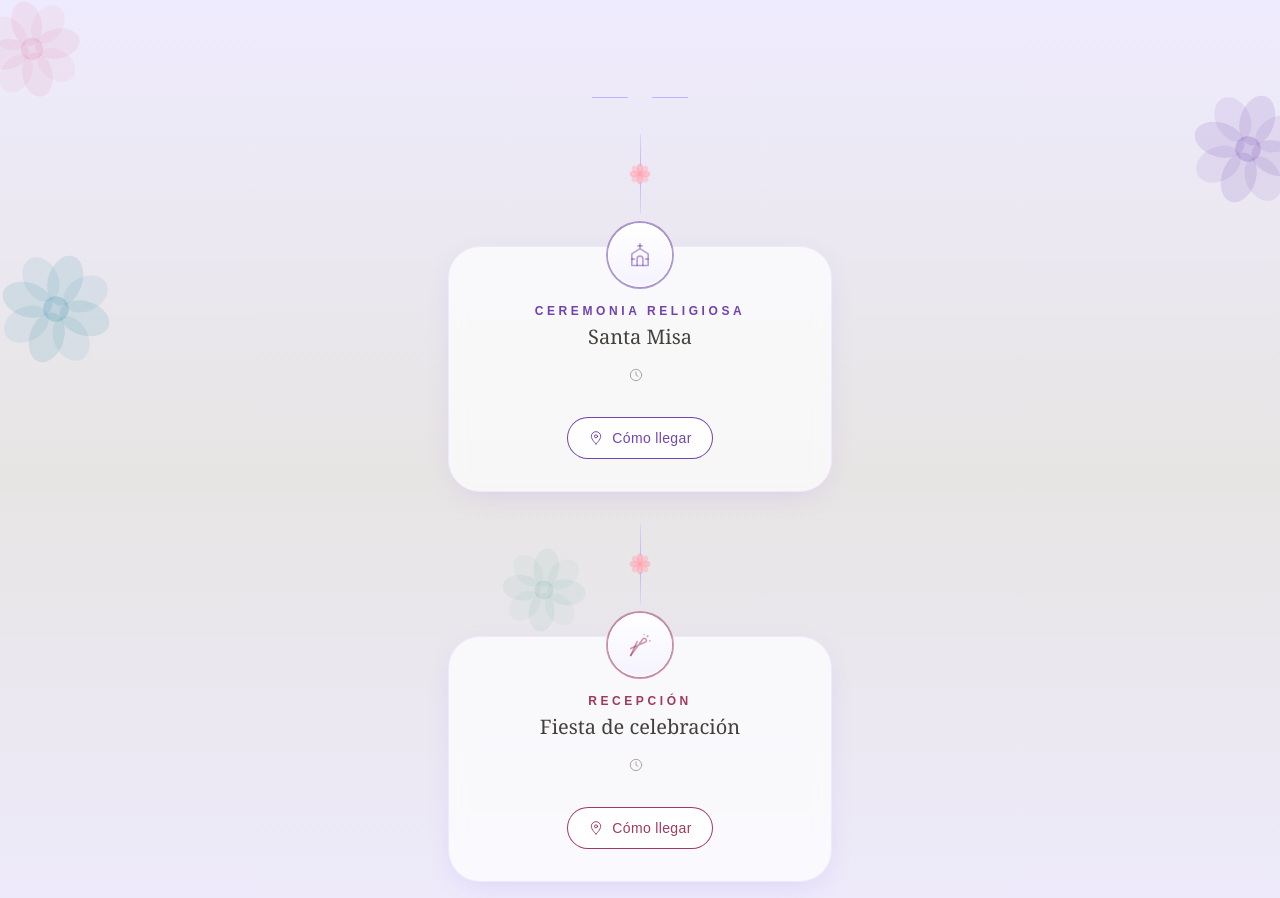
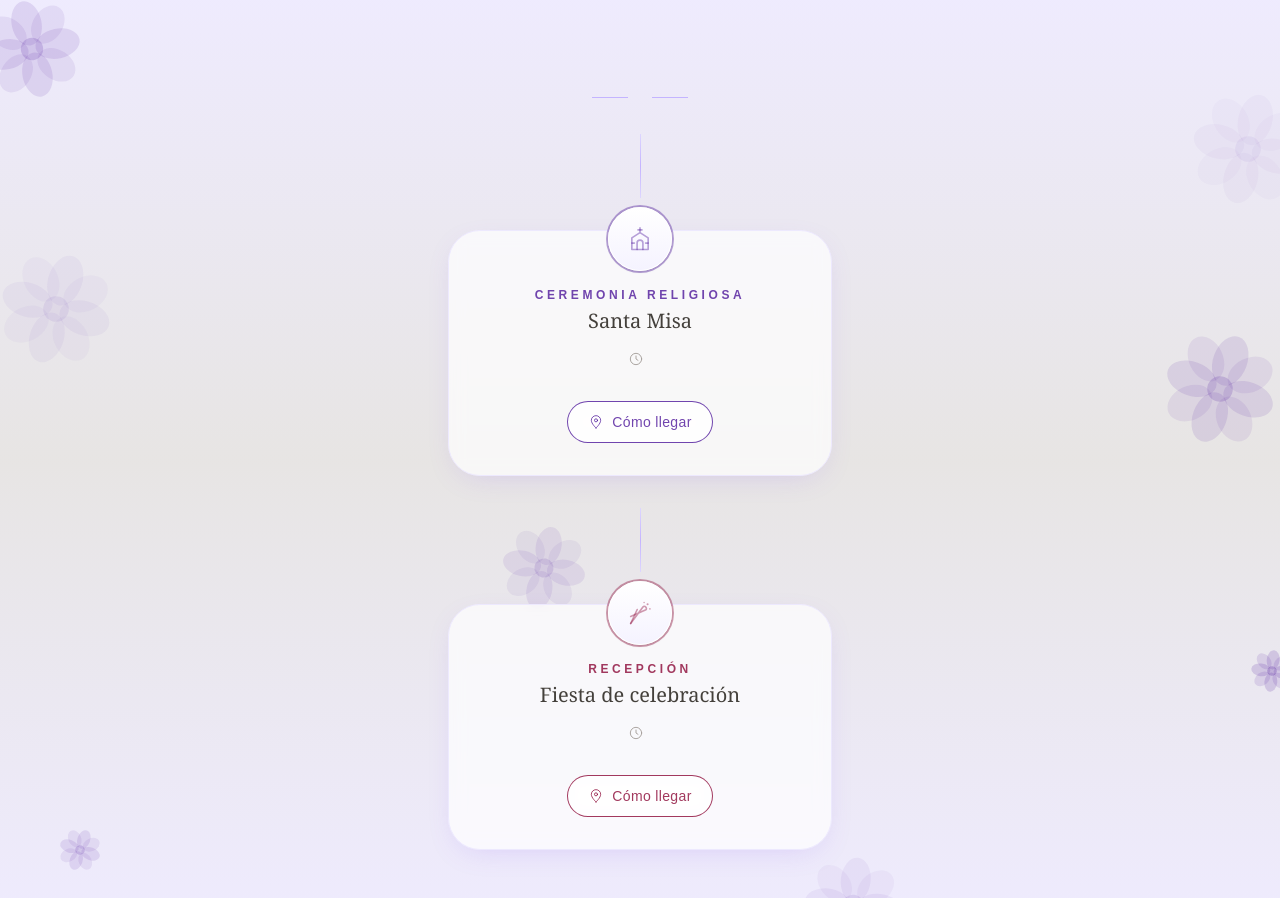
Before and after one commit to Marjxg/Invitacion_web, a Next.js app: page / in a window 1280 px wide. Shown: the part 753-1651 px from the top of the page. Built offline with nearby package versions, Linux system fonts and the light colour scheme; no server answers.

Commit message:
style: update FlowerDecor components for improved visual consistency in EventDetails

```diff
--- a/src/components/EventDetails.tsx
+++ b/src/components/EventDetails.tsx
@@ -108,7 +108,7 @@
     return (
         <div className={`flex flex-col items-center ${className}`}>
             <span className="w-px h-8 bg-linear-to-b from-violet-200 to-violet-300" />
-            <FlowerDecor className="w-6 h-6 text-rose-300 -my-1" />
+            {/* <FlowerDecor className="w-6 h-6 text-green-700/40 -my-1" /> */}
             <span className="w-px h-8 bg-linear-to-b from-violet-300 to-violet-200" />
         </div>
     );
@@ -199,11 +199,14 @@
     return (
         <section className="relative w-full overflow-hidden bg-linear-to-b from-violet-100/90 via-stone-200 to-violet-100/90 px-5 py-20 sm:px-8">
             {/* flores decorativas de fondo */}
-            <FlowerDecor className="pointer-events-none absolute -left-6 top-1 h-24 w-24 -rotate-12 text-rose-700/10 sm:h-28 sm:w-28" />
-            <FlowerDecor className="pointer-events-none absolute -right-8 top-24 h-28 w-28 rotate-18 text-violet-900/20 sm:h-32 sm:w-32" />
-            <FlowerDecor className="pointer-events-none absolute -left-2 top-64 h-28 w-28 rotate-18 text-cyan-700/20 sm:h-32 sm:w-32" />
-            <FlowerDecor className="pointer-events-none absolute right-1/2 bottom-1/3 h-24 w-24 -translate-x-1/2 rotate-6 text-emerald-700/10" />
-            <FlowerDecor className="pointer-events-none absolute -bottom-8 -right-16 h-24 w-24 -translate-x-1/2 rotate-6 text-amber-500/30" />
+            <FlowerDecor className="pointer-events-none absolute -left-6 top-1 h-24 w-24 -rotate-12 text-violet-900/20 sm:h-28 sm:w-28" />
+            <FlowerDecor className="pointer-events-none absolute -right-8 top-24 h-28 w-28 rotate-14 text-violet-900/6 sm:h-32 sm:w-32" />
+            <FlowerDecor className="pointer-events-none absolute -left-2 top-64 h-28 w-28 rotate-18 text-violet-900/8 sm:h-32 sm:w-32" />
+            <FlowerDecor className="pointer-events-none absolute -right-1 top-84 h-28 w-28 rotate-20 text-violet-900/20 sm:h-32 sm:w-32" />
+            <FlowerDecor className="pointer-events-none absolute right-1/2 bottom-1/3 h-24 w-24 -translate-x-1/2 rotate-12 text-violet-900/15" />
+            <FlowerDecor className="pointer-events-none absolute -right-10 bottom-1/4 h-12 w-12 -translate-x-1/2 rotate-6 text-violet-900/30" />
+            <FlowerDecor className="pointer-events-none absolute bottom-14 left-1/16 h-12 w-12 -translate-x-1/2 rotate-20 text-violet-900/20" />
+            <FlowerDecor className="pointer-events-none absolute -bottom-8 left-2/3 h-28 w-28 -translate-x-1/2 rotate-6 text-violet-900/10" />
 
             <div className="relative mx-auto flex max-w-md flex-col items-center">
 
```
